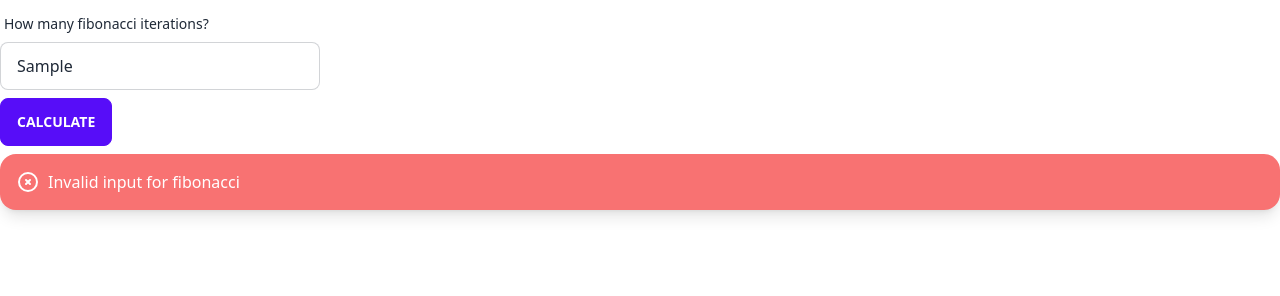
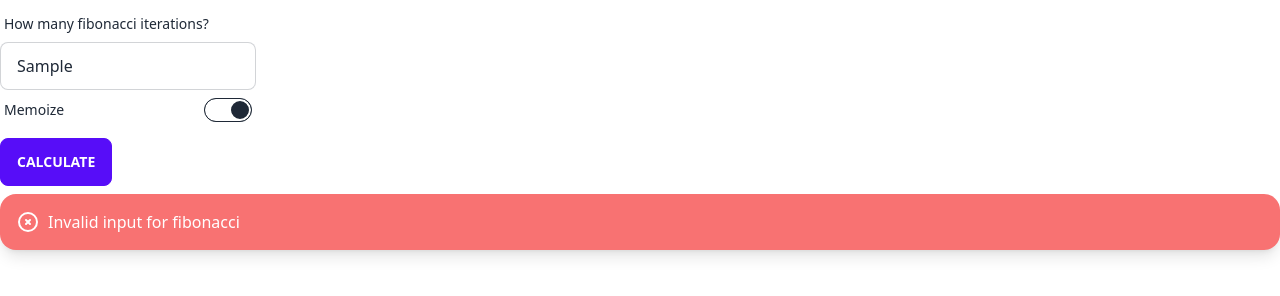
Before and after one commit to caiquecastro/cpu-intensive-tasks-web, a website: page public/index.html in a window 1280 px wide. Both pictures are taken after typing "Sample" into the empty fields and a click on the button "CALCULATE". Shown: the part 62-358 px from the top of the page. Drawn offline with nearby package versions, Linux system fonts and the light colour scheme; files that its build step writes are made by us from their sources.

Commit message:
feat: Add checkbox to use memoization

```diff
--- a/public/functions.js
+++ b/public/functions.js
@@ -1,6 +1,6 @@
 function calculateFibonacciRecursive(number) {
   if (Number.isNaN(number) || number < 0) {
-    throw new TypeError("Invalid input for fibonacci");
+    throw new TypeError('Invalid input for fibonacci');
   }
   if (number < 2) {
     return number;
@@ -11,7 +11,7 @@ function calculateFibonacciRecursive(number) {
 
 function calculateFibonacci(number) {
   if (number < 0) {
-    throw new TypeError("Invalid input for fibonacci");
+    throw new TypeError('Invalid input for fibonacci');
   }
 
   let lastButOne = 0;
--- a/public/index.html
+++ b/public/index.html
@@ -13,7 +13,7 @@
   <body>
     <div id="app" class="container mx-auto py-4">
       <h1 class="text-4xl font-bold mb-3">CPU Intensive Tasks for Web</h1>
-      <form action="" name="fibonacci">
+      <form action="" name="fibonacci" class="w-64">
         <div class="form-control w-full max-w-xs">
           <label class="label">
             <span class="label-text">How many fibonacci iterations?</span>
@@ -24,6 +24,12 @@
             placeholder="Type here"
             class="input input-bordered w-full max-w-xs"
           />
+        </div>
+        <div class="form-control">
+          <label class="label cursor-pointer">
+            <span class="label-text">Memoize</span>
+            <input type="checkbox" class="toggle" name="memoize" value="1" checked />
+          </label>
         </div>
         <button class="btn btn-primary mt-2">Calculate</button>
       </form>
@@ -39,7 +45,7 @@
         </div>
       </div>
 
-      <div class="stats shadow mt-2 hidden" id="result-box">
+      <div class="stats shadow mt-2 hidden w-64" id="result-box">
         <div class="stat">
           <div class="stat-title">Fibonacci</div>
           <div class="stat-value" id="result-value"></div>
--- a/public/main-thread.js
+++ b/public/main-thread.js
@@ -4,6 +4,7 @@ form.addEventListener('submit', (e) => {
   e.preventDefault();
   const formData = new FormData(e.target);
   const input = formData.get('input');
+  const memoize = formData.get('memoize');
 
   showSpinner();
 
```
